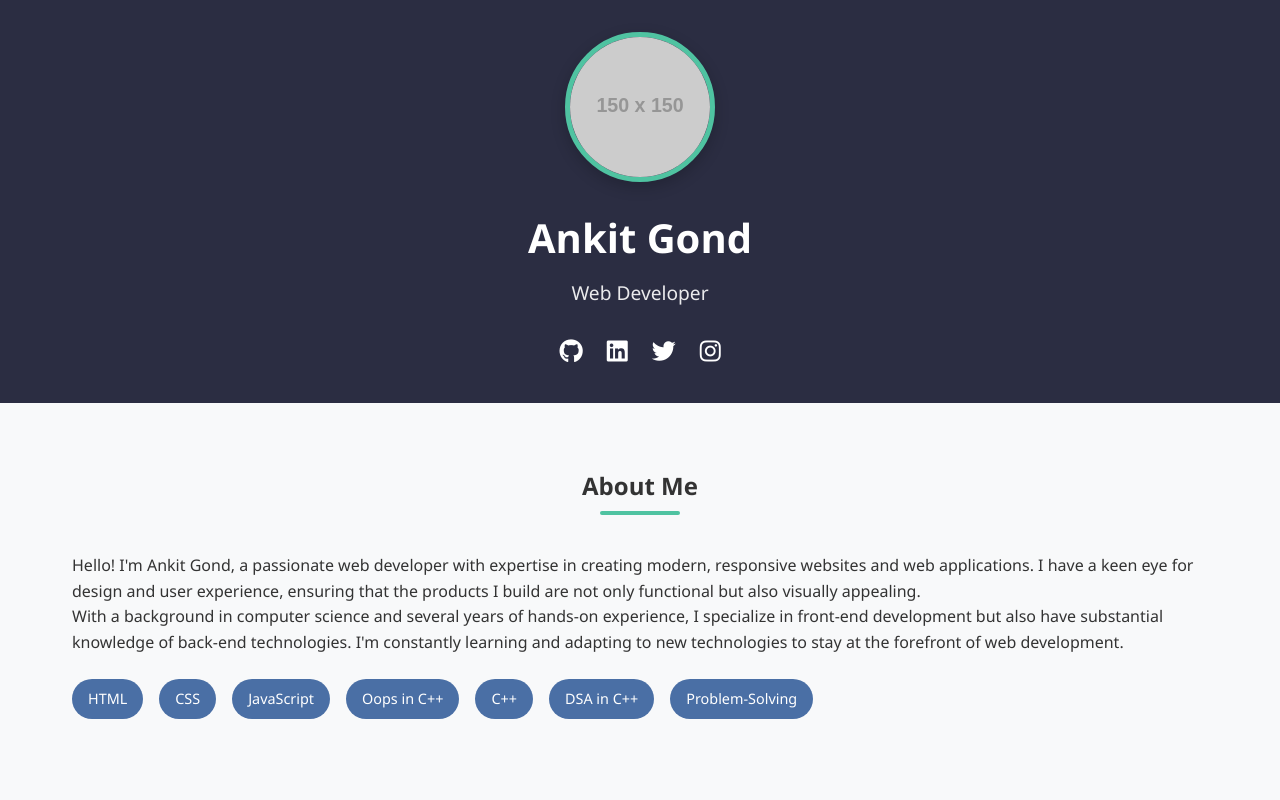
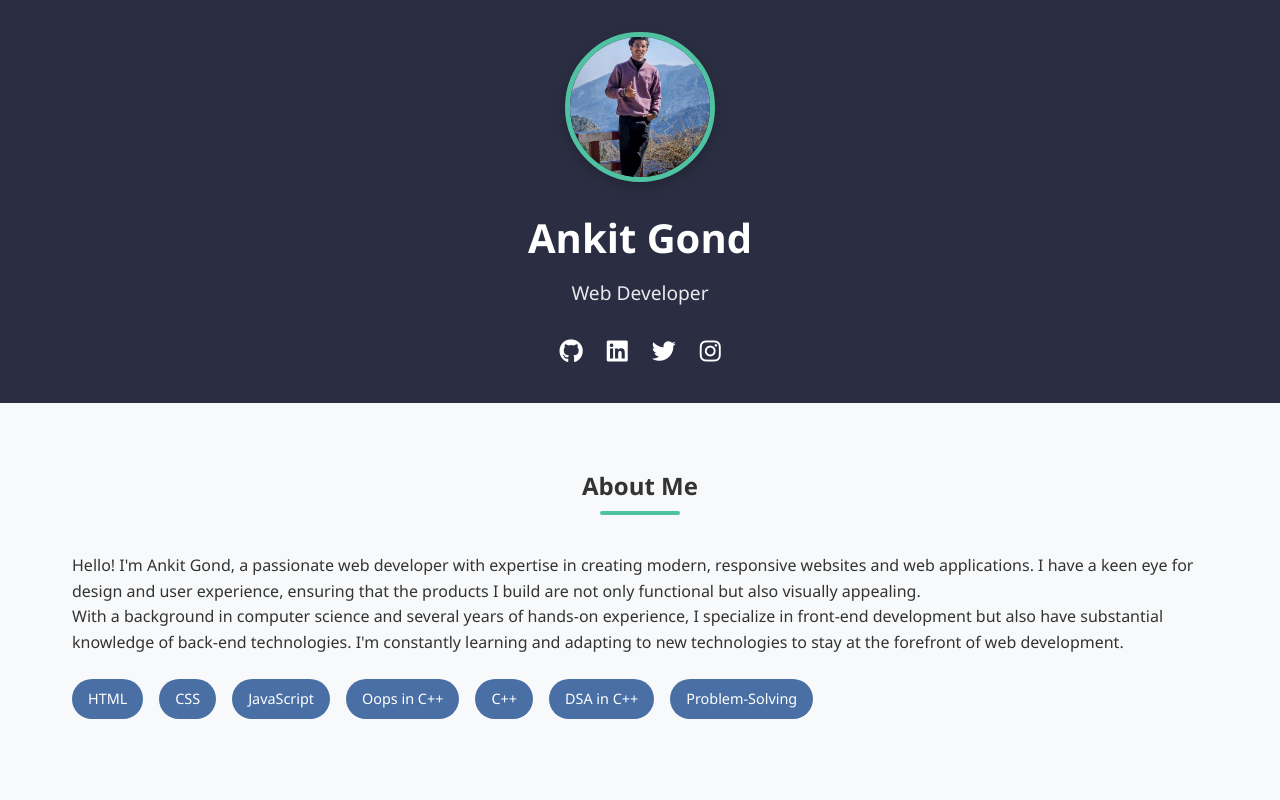
Before and after one commit to AnkiGond131206/Portfolio, a plain HTML site: page index.html in a window 1280 px wide. Shown: the top 800 px of the page. Drawn offline with Linux system fonts and the light colour scheme; placeholder pictures from the web are drawn by us.

Commit message:
Update index.html

```diff
--- a/index.html
+++ b/index.html
@@ -317,7 +317,7 @@
 <body>
     <header>
         <div class="container">
-            <img src="https://via.placeholder.com/150" alt="Ankit Gond" class="profile-img">
+            <img src="Ankit.png" alt="Ankit Gond" class="profile-img">
             <h1>Ankit Gond</h1>
             <p class="tagline">Web Developer</p>
             <div class="social-links">
```
